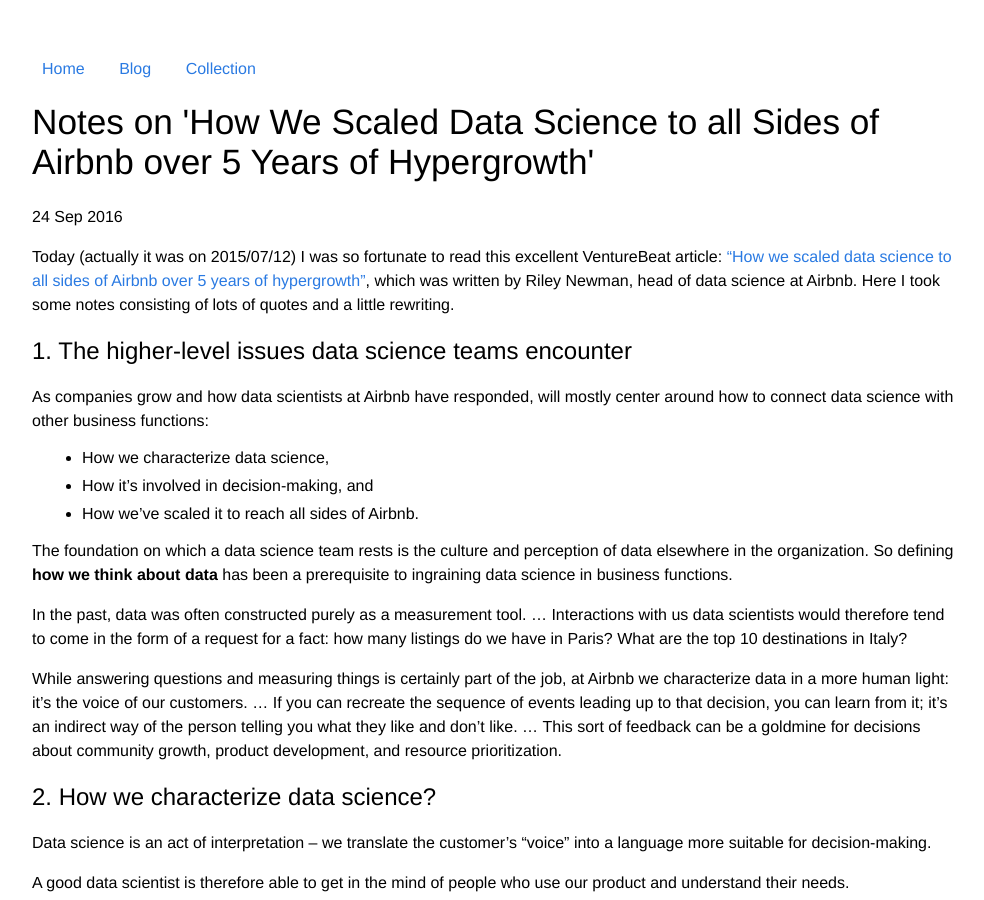
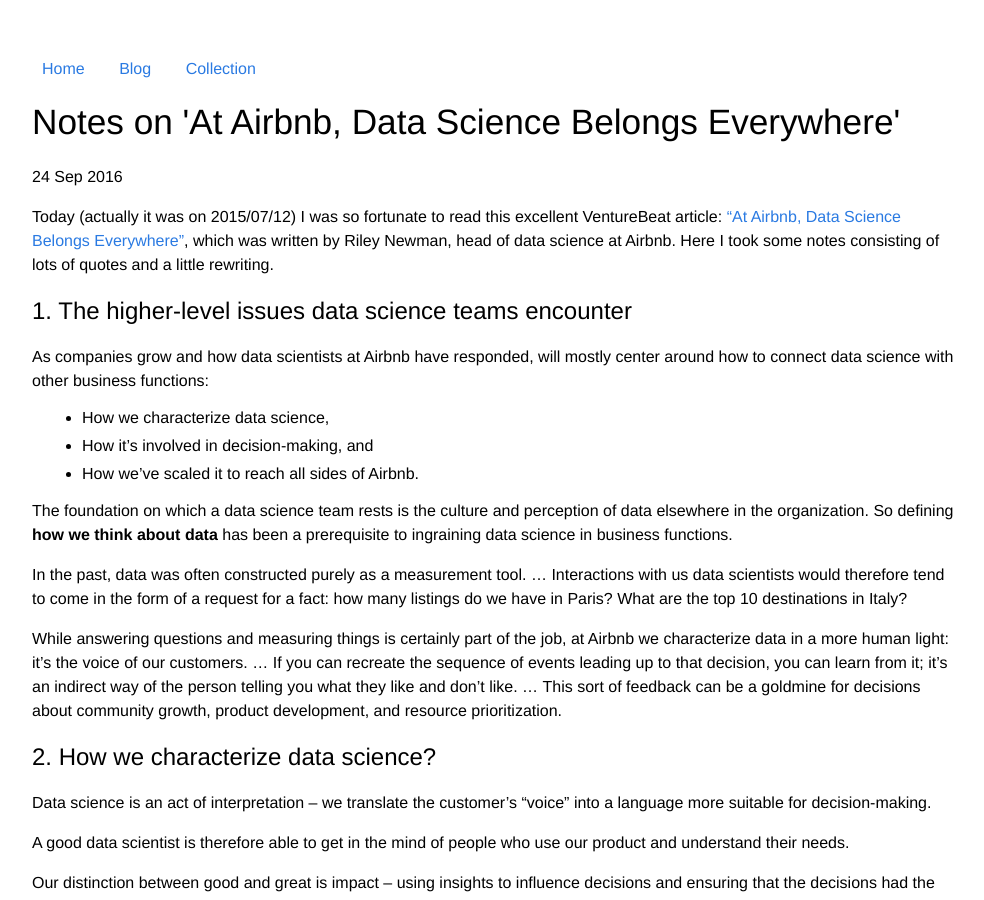
Before and after one commit to bowen0701/bowen0701.github.io, a Jekyll site: the page built from _posts/2016-09-24-airbnb-data-science.md, in a window 1280 px wide and 900 px high. Shown: the whole window, without its empty margins (144-1128 px from the left). Built offline with Jekyll 4.4.1, drawn with Linux system fonts in a browser that asks for light colours.

Commit message:
Revise title and link

```diff
--- a/_posts/2016-09-24-airbnb-data-science.md
+++ b/_posts/2016-09-24-airbnb-data-science.md
@@ -1,10 +1,10 @@
 ---
 layout: post
-title: "Notes on 'How We Scaled Data Science to all Sides of Airbnb over 5 Years of Hypergrowth'"
+title: "Notes on 'At Airbnb, Data Science Belongs Everywhere'"
 date: 2016-09-24
 ---
 
-Today (actually it was on 2015/07/12) I was so fortunate to read this excellent VentureBeat article: ["How we scaled data science to all sides of Airbnb over 5 years of hypergrowth"](http://bit.ly/1dwakuc), which was written by Riley Newman, head of data science at Airbnb. Here I took some notes consisting of lots of quotes and a little rewriting.
+Today (actually it was on 2015/07/12) I was so fortunate to read this excellent VentureBeat article: ["At Airbnb, Data Science Belongs Everywhere"](http://nerds.airbnb.com/scaling-data-science/), which was written by Riley Newman, head of data science at Airbnb. Here I took some notes consisting of lots of quotes and a little rewriting.
 
 ## 1. The higher-level issues data science teams encounter
 
```
